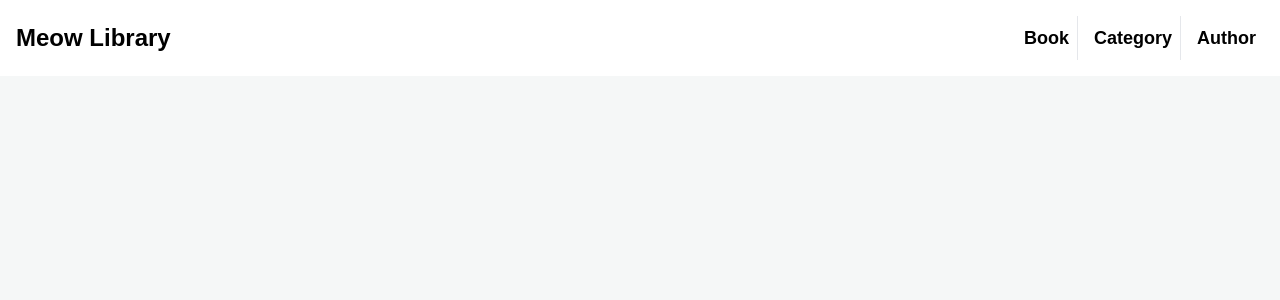
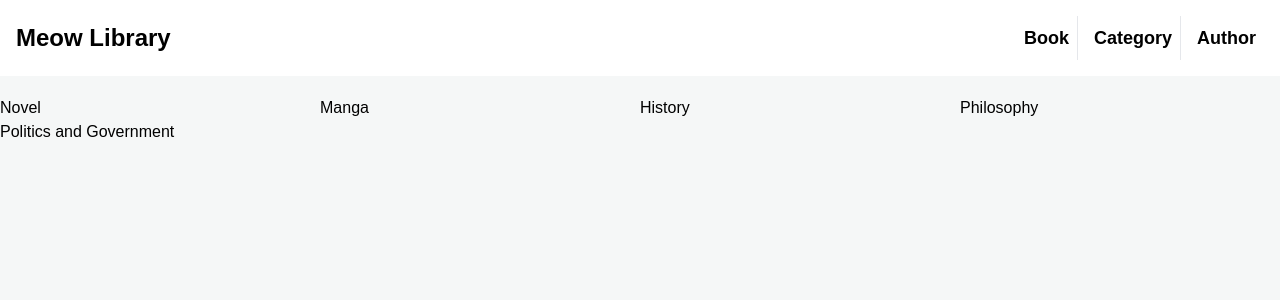
Before and after one commit to PurinPintakhiew/bookstore-app, a Next.js app: page / in a window 1280 px wide. Shown: the top 300 px of the page. Built offline with nearby package versions, Linux system fonts and the light colour scheme.

Commit message:
chore : home

```diff
--- a/src/app/page.tsx
+++ b/src/app/page.tsx
@@ -1,7 +1,17 @@
 export default function Home() {
   return (
-    <div className="">
-      <main></main>
+    <div className="container">
+      <main>
+        <div className="mt-5">
+          <div className="grid grid-cols-12">
+            <div className="col-span-12 md:col-span-3">Novel</div>
+            <div className="col-span-12 md:col-span-3">Manga</div>
+            <div className="col-span-12 md:col-span-3">History</div>
+            <div className="col-span-12 md:col-span-3">Philosophy</div>
+            <div className="col-span-12 md:col-span-3">Politics and Government</div>
+          </div>
+        </div>
+      </main>
     </div>
   );
 }
```
